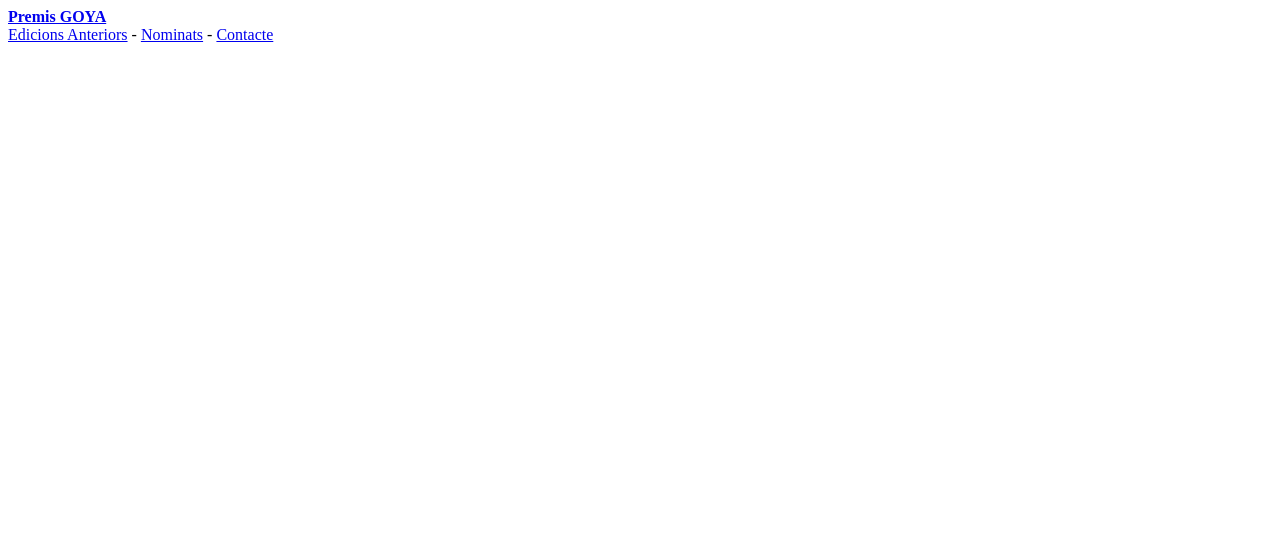
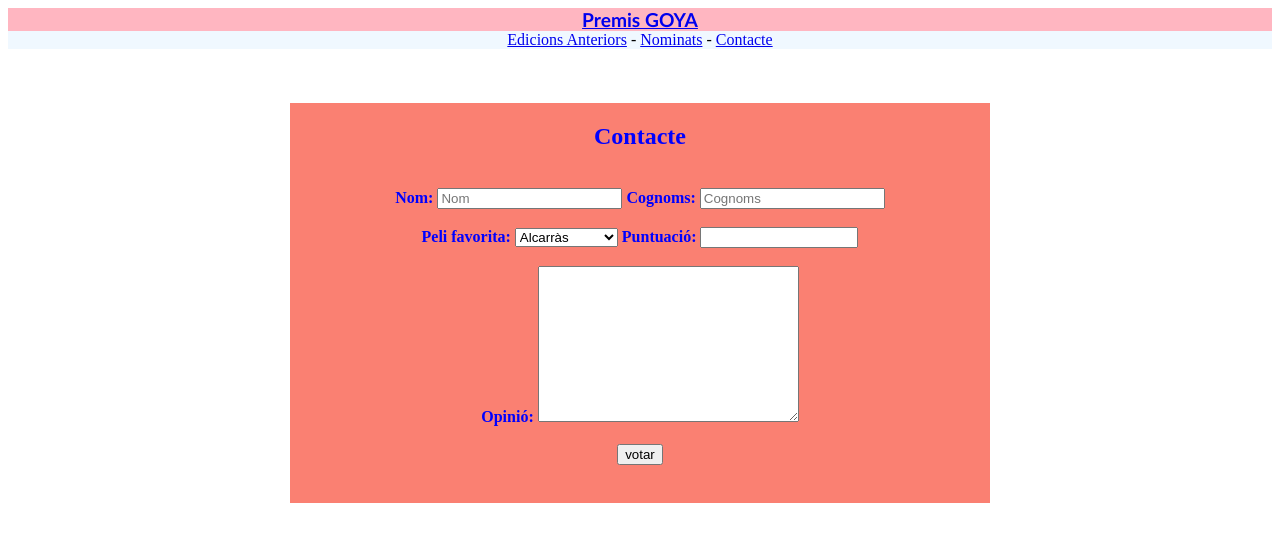
Before and after one commit to damical0/damian_examen_2aval, a plain HTML site: page contacte.html in a window 1280 px wide. Drawn offline with Linux system fonts and the light colour scheme.

Commit message:
contacte finalizado

```diff
--- /dev/null
+++ b/contacte.css
@@ -0,0 +1,25 @@
+div.titulo{
+    background-color: lightpink;
+    color: blue;
+    font-family: 'Gill Sans', 'Gill Sans MT', Calibri, 'Trebuchet MS', sans-serif;
+    font-size: larger;
+}
+div.enlaces{
+    background-color: aliceblue;
+}
+body{
+    text-align: center;
+}
+div.form{
+    color: blue;
+    background-color: salmon;
+    display: inline-block;
+    height: 400px;
+    width: 700px;
+}
+form{
+    font-weight: bold;
+}
+input.punt{
+    width: 150px;
+}
--- a/contacte.html
+++ b/contacte.html
@@ -1,6 +1,6 @@
 <!DOCTYPE html>
-<html lang="en">
-    <link rel="stylesheet" href="contacte.html">
+<html lang="ca">
+    <link rel="stylesheet" href="contacte.css">
 <head>
     <title>Contacte</title>
 </head>
@@ -13,9 +13,26 @@
             <a href="contacte.html">Contacte</a>
         </div>
     </header>
+    <br><br><br>
     <main>
         <div class="form">
-            <form action=""></form>
+            <form action="votacio.php">
+                <h2>Contacte</h2>
+                <br>
+               Nom: <input type="text" name="nom" placeholder="Nom"> Cognoms: <input type="text" name="cognomns" placeholder="Cognoms">
+               <br><br>
+               Peli favorita:  <select name="pelis" id="pelis">
+                    <option value="Alcarràs">Alcarràs</option>
+                    <option value="As Bestas">As Bestas</option>
+                    <option value="Cinco Lobitos">Cinco Lobitos</option>
+                    <option value="La Maternal">La Maternal</option>
+                    <option value="Modelo 77">Modelo 77</option>
+                </select>
+                Puntuació: <input class="punt" type="number" name="Puntuació" min="1" max="10">
+                <br><br>
+               Opinió: <textarea name="Opinió" id="Opinió" cols="30" rows="10"></textarea>
+               <br><br><input type="submit" name="Votar" value="votar">
+            </form>
         </div>
     </main>
 </body>
```
